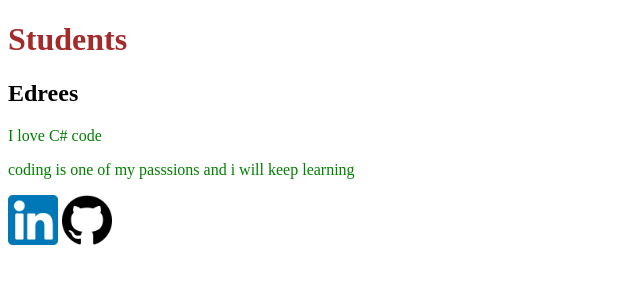
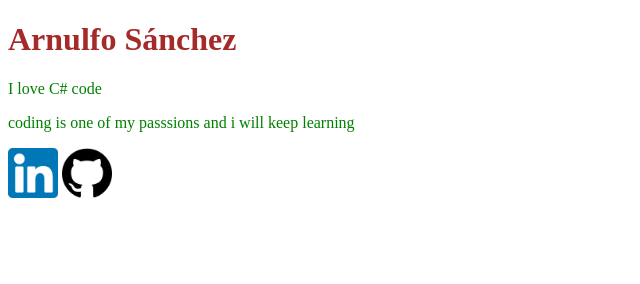
Before and after one commit to ufosanchez/about-me, a plain HTML site: page index.html in a window 1280 px wide. Shown: the whole page, without its empty margins (0-640 px from the left). Drawn offline with Linux system fonts and the light colour scheme.

Commit message:
update index

```diff
--- a/index.html
+++ b/index.html
@@ -7,8 +7,7 @@
     <link rel="stylesheet" type="text/css" href="css/styles.css">
 </head>
 <body>
-    <h1>Students</h1>
-    <h2>Edrees</h2>
+    <h1>Arnulfo Sánchez</h2>
     <p>I love C# code</p>
     <p>coding is one of my passsions and i will keep learning</p>
     <a href="https://www.linkedin.com/in/arnulfosánchez/"><img src="images/linkedin.png" alt="linkedin url"></a>
```
